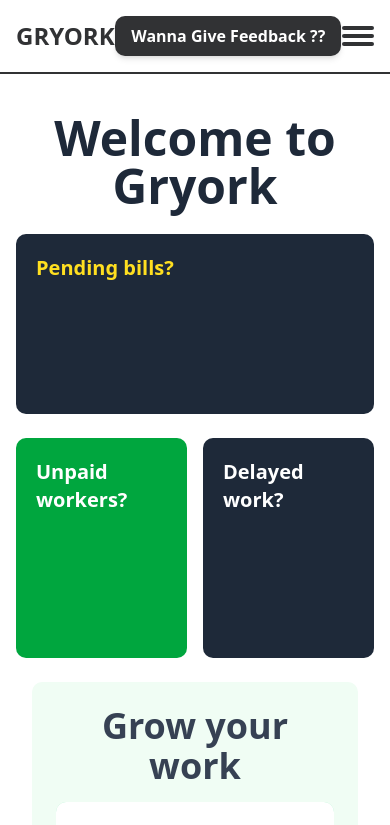
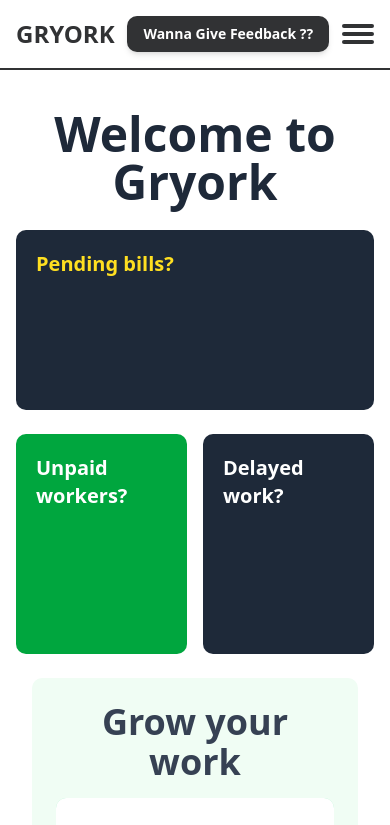
Before and after one commit to Nicky9319/Gryork_Frontend, a React (Vite) app: page / in a window 390 px wide. Shown: the top 825 px of the page. Built offline with nearby package versions, Linux system fonts and the light colour scheme.

Commit message:
Update Navbar button for responsive design and improved text size

```diff
--- a/src/components/Navbar.jsx
+++ b/src/components/Navbar.jsx
@@ -45,7 +45,7 @@ const Navbar = () => {
         <div>
           <button
             onClick={(e) => handleNavigation('/contact-us', e)}
-            className="bg-[#313234] text-white font-semibold py-2 px-4 rounded-lg shadow-md hover:from-[#4a4a4a] hover:to-[#313234] hover:shadow-lg transition-all duration-300"
+            className="w-full md:w-auto bg-[#313234] text-white font-semibold py-2 px-4 text-sm md:text-base rounded-lg shadow-md hover:from-[#4a4a4a] hover:to-[#313234] hover:shadow-lg transition-all duration-300"
           >
             Wanna Give Feedback ??
           </button>
```
